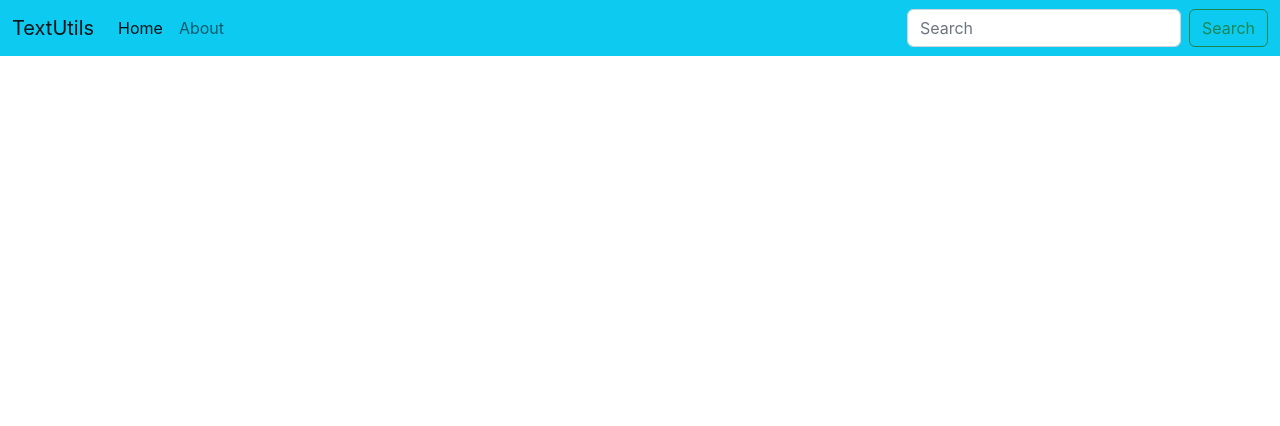
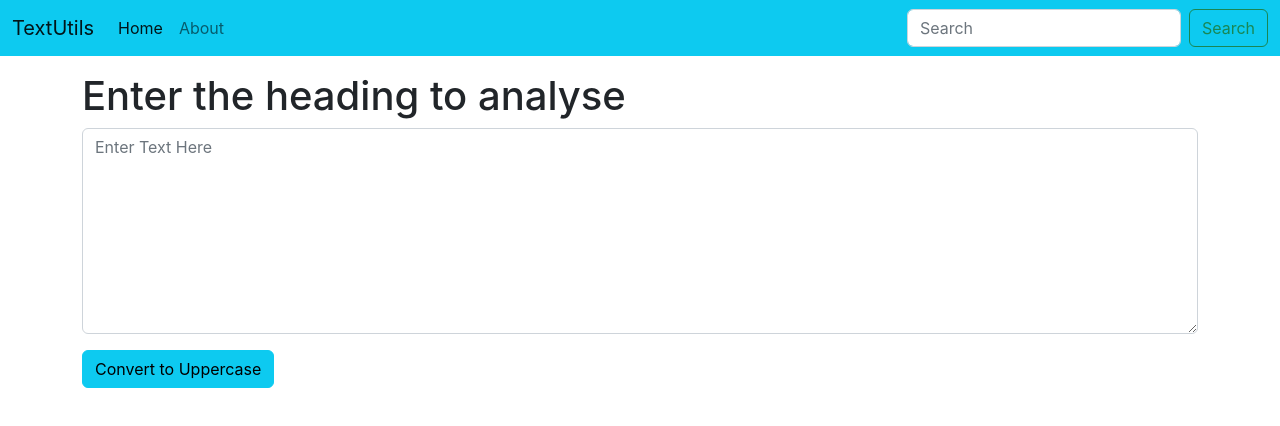
Before and after one commit to wildbeast321/textutils, a React (Create React App) app: page / in a window 1280 px wide. Shown: the top 426 px of the page. Built offline with nearby package versions, Linux system fonts and the light colour scheme.

Commit message:
textform added

```diff
--- a/public/index.html
+++ b/public/index.html
@@ -12,7 +12,7 @@
     <link rel="apple-touch-icon" href="%PUBLIC_URL%/logo192.png" />
     <link rel="manifest" href="%PUBLIC_URL%/manifest.json" />
     <link href="https://cdn.jsdelivr.net/npm/bootstrap@5.2.0-beta1/dist/css/bootstrap.min.css" rel="stylesheet" integrity="sha384-0evHe/X+R7YkIZDRvuzKMRqM+OrBnVFBL6DOitfPri4tjfHxaWutUpFmBp4vmVor" crossorigin="anonymous">
-    <title>React App</title>
+    <title>TextUtils</title>
   </head>
 
 
--- a/src/App.js
+++ b/src/App.js
@@ -1,11 +1,15 @@
 import './App.css';
 import Navbar from './components/Navbar';
-
+import TextForm from './components/textform';
 
 function App() {
   return (
     <>
     <Navbar title="TextUtils" about="About" home="Home" />
+    <div className="container my-3">
+    <TextForm heading="Enter the heading to analyse"/>
+    </div>
+
     </>
   );
 }
--- /dev/null
+++ b/src/components/textform.js
@@ -0,0 +1,24 @@
+import React, {useState} from 'react'
+
+
+export default function TextForm(props) {
+    const [text, setText]= useState("");
+    const handleUpClick = ()=>{
+        console.log("Button was clicked"+ text);
+        let newtext=text.toUpperCase()
+        setText(newtext)
+    }
+    const handleOnChange = (event)=>{
+        console.log("On change")
+        setText(event.target.value)
+    }
+  return (
+    <div>
+        <h1>{props.heading}</h1>
+            <div className="mb-3">
+            <textarea className="form-control" value={text} placeholder="Enter Text Here" id="Textarea" rows="8" onChange={handleOnChange}></textarea>
+            </div>
+            <button className="btn btn-info" onClick={handleUpClick}>Convert to Uppercase</button>
+    </div>
+  )
+}
```
